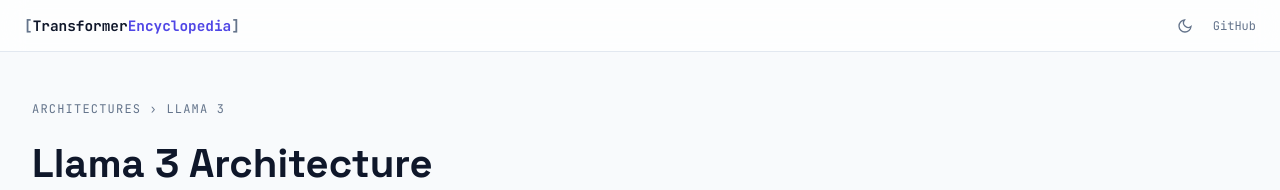
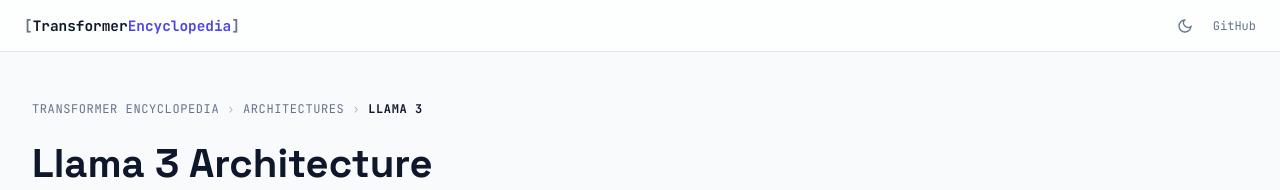
Before and after one commit to AlanPonnachan/transformer-encyclopedia, a SvelteKit app: page /architectures/llama3 in a window 1280 px wide. Shown: the top 190 px of the page. Built offline with nearby package versions, Linux system fonts and the light colour scheme.

Commit message:
navigation for llama3

```diff
--- a/src/routes/architectures/llama3/+page.svelte
+++ b/src/routes/architectures/llama3/+page.svelte
@@ -5,6 +5,7 @@
   import { inspectedCell } from '$lib/stores/diagram';
   import { onMount } from 'svelte';
   import SamplingExplorer from '$lib/components/architectures/SamplingExplorer.svelte';
+  import { base } from '$app/paths';
 
   const configs = {
     '8B':  { dim: 4096, n_layers: 32, n_heads: 32, n_kv_heads: 8, vocab_size: '128k', ffn_hidden: '14,336', ctx: '128k' },
@@ -188,7 +189,13 @@
 <div class="page-container">
 
   <header class="page-header">
-    <div class="breadcrumb">ARCHITECTURES › LLAMA 3</div>
+    <nav class="breadcrumb" aria-label="Breadcrumb">
+      <a href="{base}/" class="crumb-link">Transformer Encyclopedia</a>
+      <span class="crumb-sep">›</span>
+      <a href="{base}/architectures" class="crumb-link">Architectures</a>
+      <span class="crumb-sep">›</span>
+      <span class="crumb-current">Llama 3</span>
+    </nav>
     <div class="header-split">
       <div>
         <h1>Llama 3 Architecture</h1>
@@ -920,7 +927,35 @@
 
   .page-header { margin-bottom: 2rem; }
   .header-split { display: flex; justify-content: space-between; align-items: flex-end; }
-  .breadcrumb { font-family: 'JetBrains Mono', monospace; font-size: 0.75rem; color: var(--muted); letter-spacing: 0.1em; margin-bottom: 1rem; text-transform: uppercase; }
+  .breadcrumb {
+    display: flex;
+    align-items: center;
+    gap: 0.5rem;
+    font-family: 'JetBrains Mono', monospace;
+    font-size: 0.75rem;
+    letter-spacing: 0.05em;
+    margin-bottom: 1rem;
+    text-transform: uppercase;
+  }
+  .crumb-link {
+    color: var(--muted);
+    text-decoration: none;
+    transition: color 0.15s ease;
+  }
+  .crumb-link:hover {
+    color: var(--accent);
+    text-decoration: underline;
+    text-underline-offset: 3px;
+  }
+  .crumb-sep {
+    color: var(--muted);
+    opacity: 0.5;
+    user-select: none;
+  }
+  .crumb-current {
+    color: var(--text);
+    font-weight: 600;
+  }
   .page-header h1 { font-size: 2.5rem; color: var(--text); font-weight: 700; margin: 0 0 0.5rem 0; }
   .page-header p { color: var(--muted); max-width: 600px; line-height: 1.6; margin: 0; }
 
```
